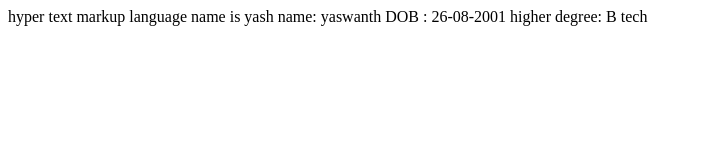
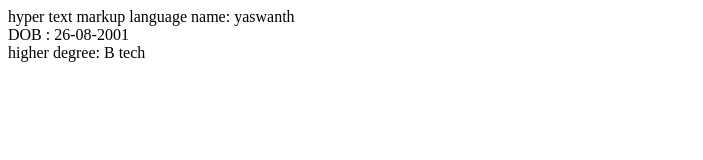
Before and after one commit to yaswanthsk/yaswanthsk.github.io, a plain HTML site: page index.html in a window 1280 px wide. Shown: the whole page, without its empty margins (0-703 px from the left). Drawn offline with Linux system fonts and the light colour scheme.

Commit message:
Update index.html

```diff
--- a/index.html
+++ b/index.html
@@ -1,7 +1,7 @@
 <html>
-hyper text markup language
-name is yash
-name: yaswanth
-DOB : 26-08-2001
-higher degree: B tech
+hyper text markup language</br?
+  name is yash</br>
+  name: yaswanth</br>
+DOB : 26-08-2001</br>
+higher degree: B tech</br>
 </html>
```
